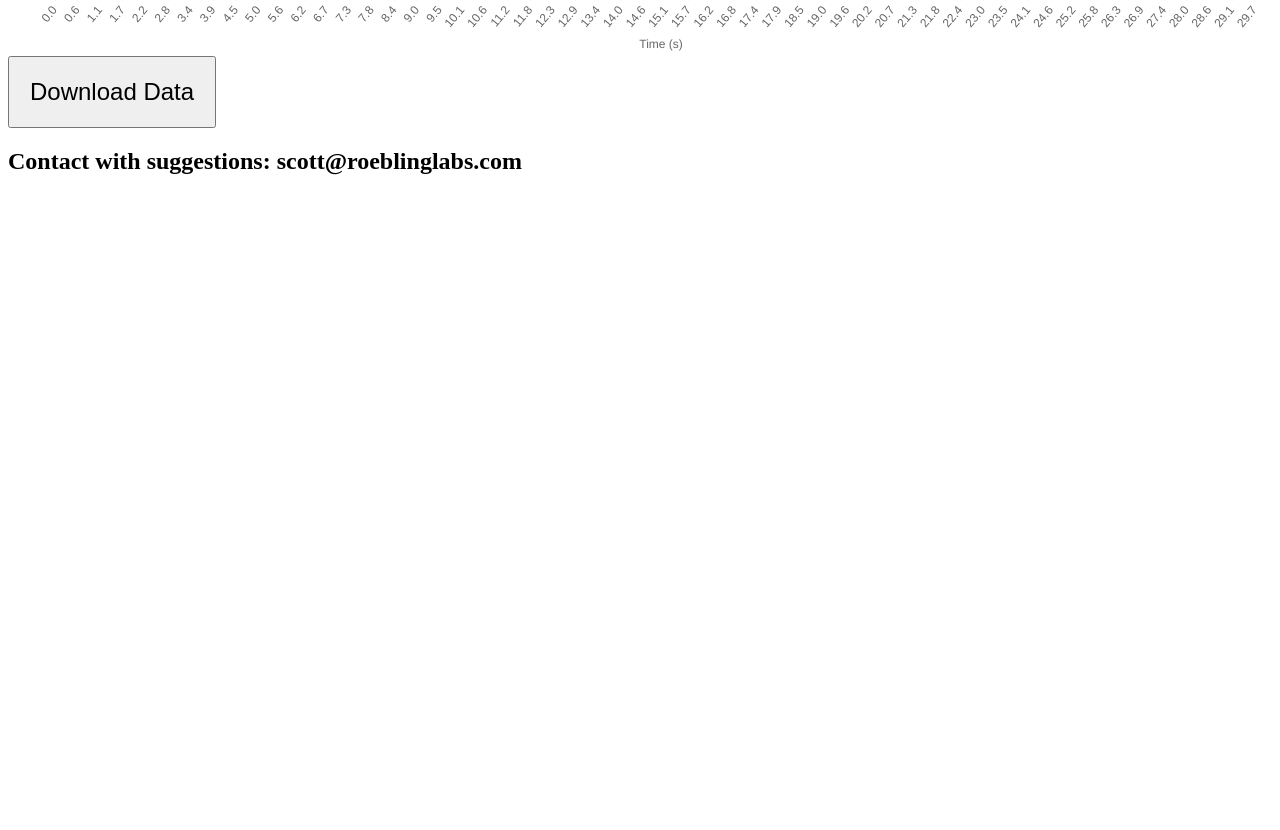
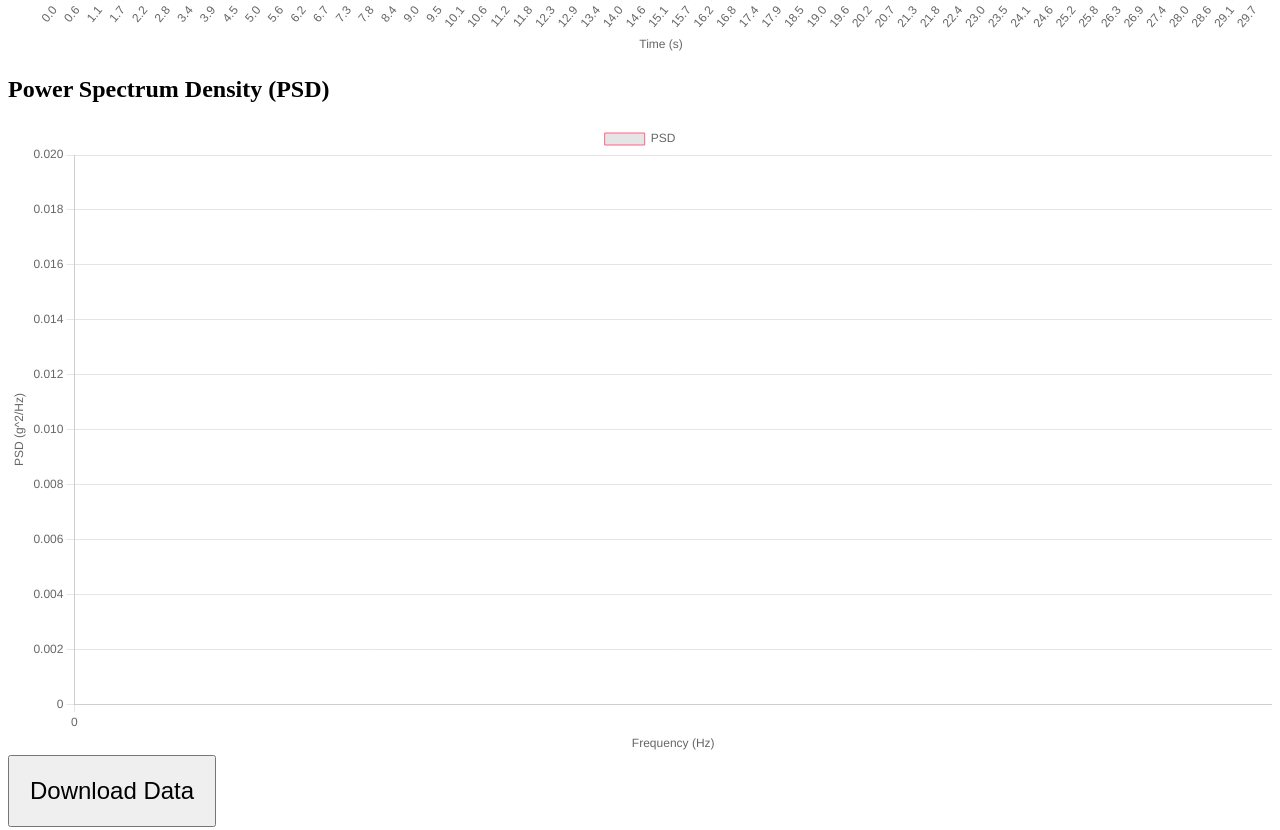
Before and after one commit to roeblinglabs/IBC-Demo, a plain HTML site: page index.html in a window 1280 px wide. Shown: the part 1162-1992 px from the top of the page. Before the commit the page ends 1357 px from the top, so only its background shows below. Drawn offline with nearby package versions, Linux system fonts and the light colour scheme.

Commit message:
Update index.html

```diff
--- a/index.html
+++ b/index.html
@@ -3,6 +3,7 @@
   <head>
     <title>Bridge Vibration Tool</title>
     <script src="https://cdn.jsdelivr.net/npm/chart.js"></script>
+    <script src="https://cdn.jsdelivr.net/npm/dsp.js"></script>
     <style>
       #start_demo, #downloadButton {
         font-size: 24px;
@@ -31,6 +32,9 @@
         <h2>Real-time Acceleration Z-axis</h2>
         <canvas id="timeSeriesChart" width="400" height="200"></canvas>
 
+        <h2>Power Spectrum Density (PSD)</h2>
+        <canvas id="psdChart" width="400" height="200"></canvas>
+
         <button id="downloadButton" class="btn btn-lg btn-primary py-1">Download Data</button>
         <h2>Contact with suggestions: scott@roeblinglabs.com</h2>
       </div>
@@ -45,8 +49,10 @@
       let isMeasuring = false;
       let geolocation = null;
 
-      // Initialize Chart.js chart
+      // Initialize Chart.js charts
       const ctxTimeSeries = document.getElementById('timeSeriesChart').getContext('2d');
+      const ctxPSD = document.getElementById('psdChart').getContext('2d');
+
       const timeSeriesChart = new Chart(ctxTimeSeries, {
         type: 'line',
         data: {
@@ -76,6 +82,39 @@
               },
               min: -5,
               max: 5
+            }
+          }
+        }
+      });
+
+      const psdChart = new Chart(ctxPSD, {
+        type: 'line',
+        data: {
+          labels: [], // Will be set dynamically
+          datasets: [{
+            label: 'PSD',
+            data: [],
+            borderColor: 'rgba(255, 99, 132, 1)',
+            borderWidth: 1
+          }]
+        },
+        options: {
+          scales: {
+            x: {
+              title: {
+                display: true,
+                text: 'Frequency (Hz)'
+              },
+              min: 0,
+              max: 25
+            },
+            y: {
+              title: {
+                display: true,
+                text: 'PSD (g^2/Hz)'
+              },
+              min: 0,
+              max: 0.02
             }
           }
         }
@@ -125,6 +164,7 @@
         document.getElementById("start_demo").classList.add('btn-success');
         document.getElementById("start_demo").classList.remove('btn-danger');
         document.getElementById("start_demo").style.fontSize = "24px";
+        computePSD();
       }
 
       function handleMotion(event) {
@@ -194,6 +234,20 @@
           document.getElementById("demo").innerHTML = "Geolocation is not supported by this browser.";
         }
       }
+
+      function computePSD() {
+        const signal = new Float32Array(accelData);
+        const fft = new FFT(sampleRate, signal.length);
+        const psd = fft.calculatePSD(signal);
+
+        const frequencies = fft.calculateFrequencies();
+        const limitedFrequencies = frequencies.filter(f => f >= 0 && f <= 25);
+        const limitedPSD = psd.slice(0, limitedFrequencies.length);
+
+        psdChart.data.labels = limitedFrequencies;
+        psdChart.data.datasets[0].data = limitedPSD;
+        psdChart.update();
+      }
     </script>
   </body>
 </html>
```
